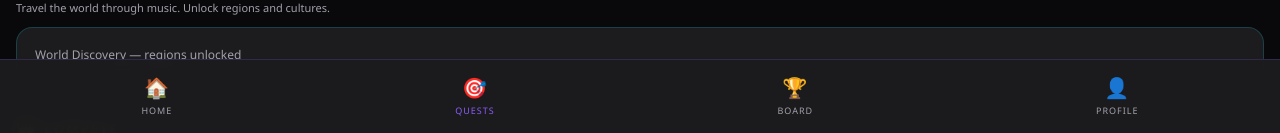
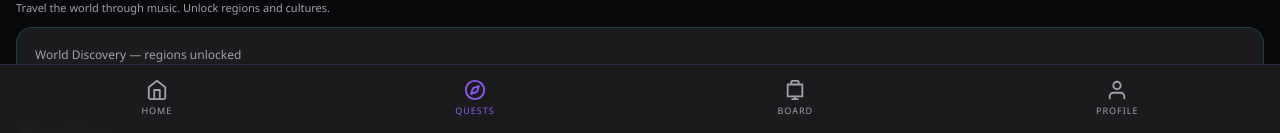
Before and after one commit to wiknonjr-stack/Pluto-Rewards-, a website: page campaigns.html in a window 1280 px wide. Shown: the part 665-798 px from the top of the page. Drawn offline with Linux system fonts and the light colour scheme; no server answers.

Commit message:
Update campaigns.html

```diff
--- a/campaigns.html
+++ b/campaigns.html
@@ -254,13 +254,24 @@ nav.top-nav{display:flex;justify-content:space-between;align-items:center;paddin
 <div id="detail-modal">
   <div class="modal-box" id="modal-content"></div>
 </div>
-
 <nav class="bottom-nav">
-  <a href="/"><span class="icon">🏠</span>Home</a>
-  <a href="/campaigns.html" class="active"><span class="icon">🎯</span>Quests</a>
-  <a href="/leaderboard.html"><span class="icon">🏆</span>Board</a>
-  <a href="/profile.html"><span class="icon">👤</span>Profile</a>
-                                                              </nav>
+  <a href="/">
+    <svg width="22" height="22" viewBox="0 0 24 24" fill="none" stroke="currentColor" stroke-width="2" stroke-linecap="round" stroke-linejoin="round"><path d="M3 9l9-7 9 7v11a2 2 0 0 1-2 2H5a2 2 0 0 1-2-2z"/><polyline points="9 22 9 12 15 12 15 22"/></svg>
+    Home
+  </a>
+  <a href="/campaigns.html" class="active">
+    <svg width="22" height="22" viewBox="0 0 24 24" fill="none" stroke="currentColor" stroke-width="2" stroke-linecap="round" stroke-linejoin="round"><circle cx="12" cy="12" r="10"/><polygon points="16.24 7.76 14.12 14.12 7.76 16.24 9.88 9.88 16.24 7.76"/></svg>
+    Quests
+  </a>
+  <a href="/leaderboard.html">
+    <svg width="22" height="22" viewBox="0 0 24 24" fill="none" stroke="currentColor" stroke-width="2" stroke-linecap="round" stroke-linejoin="round"><polyline points="8 6 4 6 4 19 20 19 20 6 16 6"/><rect x="8" y="2" width="8" height="4" rx="1"/><line x1="12" y1="19" x2="12" y2="22"/><line x1="9" y1="22" x2="15" y2="22"/></svg>
+    Board
+  </a>
+  <a href="/profile.html">
+    <svg width="22" height="22" viewBox="0 0 24 24" fill="none" stroke="currentColor" stroke-width="2" stroke-linecap="round" stroke-linejoin="round"><path d="M20 21v-2a4 4 0 0 0-4-4H8a4 4 0 0 0-4 4v2"/><circle cx="12" cy="7" r="4"/></svg>
+    Profile
+  </a>
+</nav>
                                                               <script>
 var API = "https://pluto-rewards-production.up.railway.app";
 var token = localStorage.getItem("pluto_token");
```
